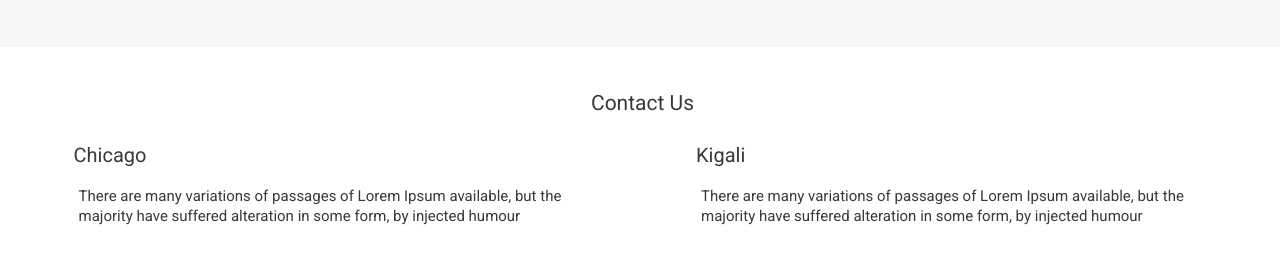
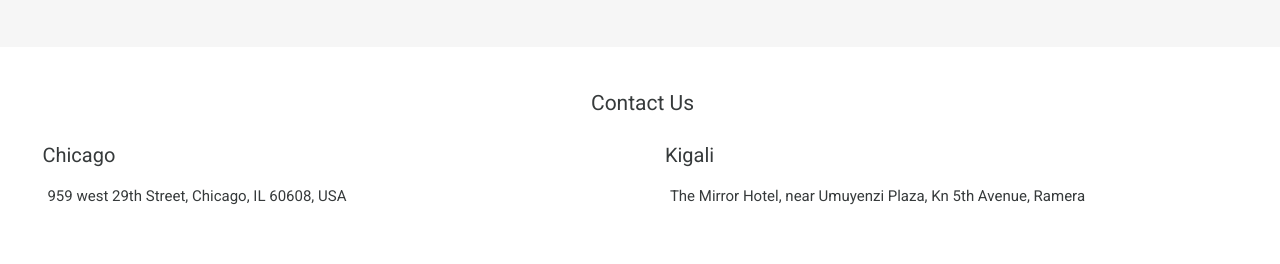
Before and after one commit to AjayPoshak/ajayposhak.github.io, a plain HTML site: page index.html in a window 1280 px wide. Shown: the part 3626-3890 px from the top of the page. Drawn offline with Linux system fonts and the light colour scheme.

Commit message:
Update address fields

```diff
--- a/index.html
+++ b/index.html
@@ -1,5 +1,5 @@
 <!DOCTYPE html>
-<html>
+<html lang='en'>
 
 <head>
 	<meta charset="UTF-8">
@@ -123,7 +123,7 @@
 									<div class='avatar'>
 										<img alt='Nimish' src='https://res.cloudinary.com/ddbxa4afa/image/upload/v1527270548/digi-doo/Nimish.png' />
 									</div>
-									<h4>Nimish</h4>
+									<h4>Nimish Jaitapkar</h4>
 									<p>Chief Troublemaker</p>
 									<p>Mumbai</p>
 								</div>
@@ -143,7 +143,7 @@
 									<div class='avatar'>
 										<img alt='Sohan' src='https://res.cloudinary.com/ddbxa4afa/image/upload/v1527270554/digi-doo/Sohan.png' />
 									</div>
-									<h4>Sohan</h4>
+									<h4>Sohan Honavar</h4>
 									<p>Machine Sensei</p>
 									<p>Mumbai</p>
 								</div>
@@ -198,13 +198,11 @@
 					<article class='__contact'>
 						<div class='__contact-item'>
 							<h4>Chicago</h4>
-							<p class='__text'>There are many variations of passages of Lorem Ipsum available, but the majority have suffered alteration in some
-								form, by injected humour</p>
+							<p class='__text'>959 west 29th Street, Chicago, IL 60608, USA</p>
 						</div>
 						<div class='__contact-item'>
 							<h4>Kigali</h4>
-							<p class='__text'>There are many variations of passages of Lorem Ipsum available, but the majority have suffered alteration in some
-								form, by injected humour</p>
+							<p class='__text'>The Mirror Hotel, near Umuyenzi Plaza, Kn 5th Avenue, Ramera</p>
 						</div>
 					</article>
 				</section>
--- a/style.css
+++ b/style.css
@@ -233,7 +233,7 @@ body {
 .__fifth .__contact .__contact-item {
   padding-right: 5px;
   text-align: left;
-  width: 41%;
+  width: 46%;
 }
 
 .__fifth .__contact .__contact-item h4 {
```
